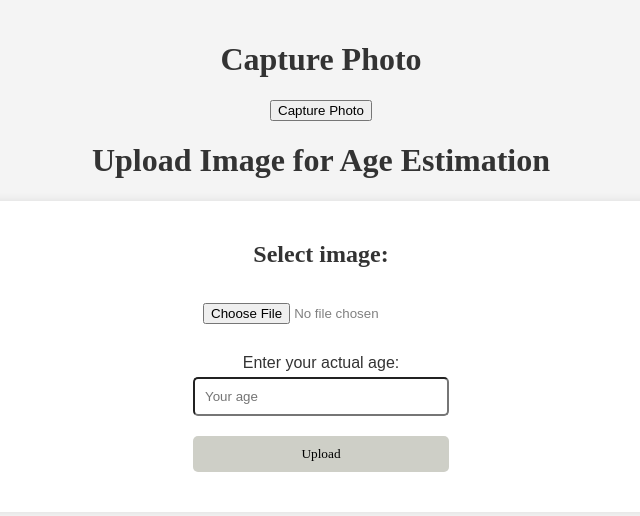
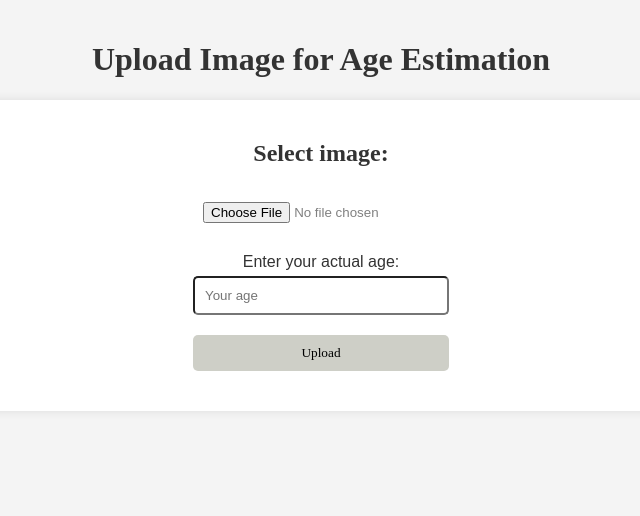
Before and after one commit to software-students-spring2024/5-final-project-spring-2024-ai-ja, a Flask app: page /upload in a window 1280 px wide. Shown: the top 516 px of the page, without its empty margins (319-959 px from the left). Run offline with Flask 3, Linux system fonts and the light colour scheme; parts of the project's set-up code (start-up, migrations or seed data) failed here and were passed over; some web fonts are replaced.

Commit message:
working version

```diff
--- a/docker-compose.yml
+++ b/docker-compose.yml
@@ -31,8 +31,6 @@ services:
       - mongodb
     ports:
       - "5002:5000"
-    devices:
-      - "/dev/video0:/dev/video0"
     networks:
       - app-network
 
--- a/web-app/app.py
+++ b/web-app/app.py
@@ -8,7 +8,6 @@ import queue
 import tempfile
 import threading
 import time
-import cv2
 
 # import traceback
 from datetime import datetime
@@ -56,7 +55,7 @@ ALLOWED_EXTENSIONS = {"png", "jpg", "jpeg", "gif"}
 @app.route("/processing/<image_id>")
 def processing(image_id):
     """
-    Instead of threading, calling the process_image directly.
+    Instead of threading, let's call process_image directly.
     """
     try:
         grid_out = fs.get(bson.ObjectId(image_id))
@@ -64,44 +63,30 @@ def processing(image_id):
         with open(temp_filepath, "wb") as f:
             f.write(grid_out.read())
         with open(temp_filepath, "rb") as file:
-            requests.post("http://machine-learning-client:5001/analyze", files={"file": file}, data={"image_id": str(image_id)}, timeout=1000)
+            requests.post(
+                "http://machine-learning-client:5001/analyze",
+                files={"file": file},
+                data={"image_id": str(image_id)},
+                timeout=1000,
+            )
+
         wait_interval = 5
+
         while True:
-            current_image_doc = images_collection.find_one({"image_id": bson.ObjectId(image_id)})
+            current_image_doc = images_collection.find_one(
+                {"image_id": bson.ObjectId(image_id)}
+            )
             if current_image_doc and current_image_doc.get("status") == "success":
                 return redirect(url_for("show_results", image_id=image_id))
             if current_image_doc and current_image_doc.get("status") == "failed":
-                flash("Processing failed", "error")
-                app.logger.error("Processing failed for image ID %s", image_id)
+                # call a method that prints an error message to the screen/ add exception
+                app.logger.error("error occurred.")
+
             time.sleep(wait_interval)
+    # call a method that prints an error message to the screen
     except bson.errors.InvalidId:
-        flash("Invalid image ID provided.", "error")
         app.logger.error("Invalid image_id provided.")
         return jsonify({"error": "Invalid image ID"}), 400
-
-# capturing the photo
-@app.route('/capture_photo', methods=['GET'])
-def capture_photo():
-    """
-    Function to capture a user photo
-    """
-    camera = cv2.VideoCapture(0)  # initialize camera
-    try:
-        success, frame = camera.read()
-        if success:
-            save_directory = './shots/'
-            if not os.path.exists(save_directory):
-                os.makedirs(save_directory)
-            filename = f'captured_photo_{int(time.time())}.jpg'
-            filepath = os.path.join(save_directory, filename)
-            cv2.imwrite(filepath, frame)
-            camera.release()
-            return jsonify({'message': 'Photo captured and saved successfully', 'filename': filename}), 200
-        else:
-            return jsonify({'error': 'Failed to capture photo'}), 500
-    except Exception as e:
-        camera.release()  # Ensure camera is released on error
-        return jsonify({'error': f'Error capturing photo: {str(e)}'}), 500
 
 def allowed_file(filename):
     """
@@ -173,11 +158,11 @@ def upload_image():
         or re-render the upload page with appropriate error messages if not.
     """
     if request.method == "POST":
-        image = request.files.get("image")
-        actual_age = request.form.get("age")
-        if not image or not actual_age:
+        if "image" not in request.files or "age" not in request.form:
             flash("Missing data", "error")
             return jsonify({"error": "Missing data"}), 400
+        image = request.files["image"]
+        actual_age = request.form["age"]
         if image.filename == "":
             flash("No selected file", "error")
             return jsonify({"error": "No selected file"}), 400
@@ -185,20 +170,28 @@ def upload_image():
             filename = secure_filename(image.filename)
             try:
                 image_id = fs.put(image, filename=filename)
-                images_collection.insert_one({
-                    "image_id": image_id,
-                    "filename": filename,
-                    "status": "pending",
-                    "upload_date": datetime.now(),
-                    "actual_age": actual_age,
-                })
-                return jsonify({"message": "File uploaded successfully", "task_id": str(image_id)}), 200
-            except Exception as e:
-                flash("File upload failed", "error")
+                images_collection.insert_one(
+                    {
+                        "image_id": image_id,
+                        "filename": filename,
+                        "status": "pending",
+                        "upload_date": datetime.now(),
+                        "actual_age": str(actual_age),
+                    }
+                )
+                return (
+                    jsonify(
+                        {
+                            "message": "File uploaded successfully",
+                            "task_id": str(image_id),
+                        }
+                    ),
+                    200,
+                )
+            except FileNotFoundError as e:
                 app.logger.error("File upload failed: %s", str(e))
-                return jsonify({"error": "File upload failed"}), 500
+                return jsonify({"error": "File not found"}), 500
         else:
-            flash("Invalid file type", "error")
             return jsonify({"error": "Invalid file type"}), 400
     return render_template("upload.html")
 
--- a/web-app/requirements.txt
+++ b/web-app/requirements.txt
@@ -5,5 +5,4 @@ requests
 python-dotenv
 pylint
 black
-opencv-python
 openai
--- a/web-app/templates/upload.html
+++ b/web-app/templates/upload.html
@@ -30,49 +30,9 @@
                 alert('Error starting task: ' + error.message);
             });
         }
-
-        function capturePhoto() {
-            fetch('/capture_photo')
-                .then(response => {
-                    if (response.ok) {
-                        return response.json();
-                    } else {
-                        throw new Error('Failed to capture photo');
-                    }
-                })
-                .then(data => {
-                    // Update the form to include the captured photo path for submission
-                    const imgForm = document.getElementById('uploadForm');
-                    const imgInput = document.getElementById('image');
-                    imgInput.style.display = 'none'; // Hide the file input
-                    const newImage = document.createElement("input");
-                    newImage.setAttribute("type", "hidden");
-                    newImage.setAttribute("name", "captured_photo");
-                    newImage.setAttribute("value", data.filename);
-                    imgForm.appendChild(newImage);
-
-                    const imageDisplay = document.createElement("img");
-                    imageDisplay.src = `/shots/${data.filename}`; // Adjust according to actual path
-                    imageDisplay.alt = 'Captured Photo';
-                    imageDisplay.style.maxWidth = '300px';
-                    imageDisplay.style.maxHeight = '300px';
-                    document.querySelector('.container').appendChild(imageDisplay);
-
-                    alert(`Photo captured and saved successfully: ${data.filename}`);
-                })
-                .catch(error => {
-                    console.error('Error capturing photo:', error);
-                    alert('Error capturing photo: ' + error.message);
-                });
-        }
-
     </script>
 </head>
 <body>
-    <div class="container">
-        <h1>Capture Photo</h1>
-        <button onclick="capturePhoto()">Capture Photo</button>
-    </div>
     <div class="container">
     <h1>Upload Image for Age Estimation</h1>
     <form id="uploadForm" onsubmit="event.preventDefault(); startTask();">
```
